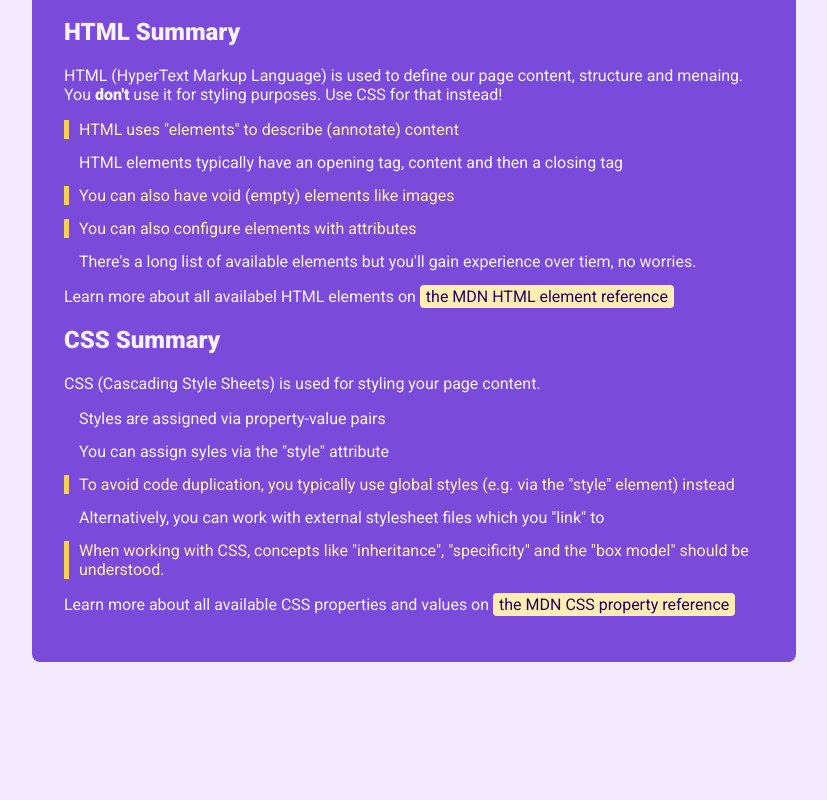
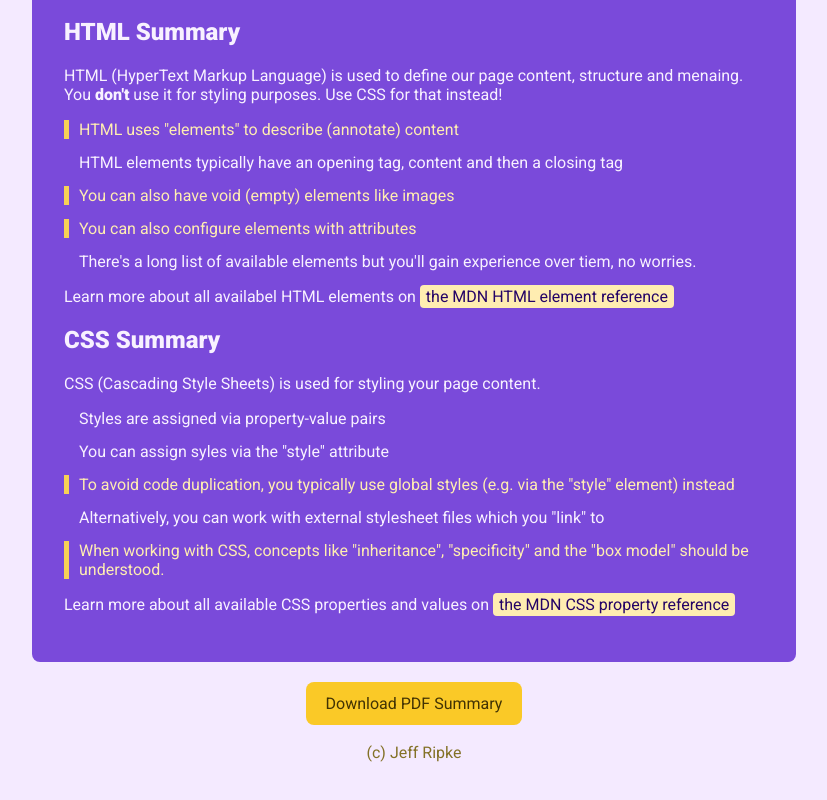
Before and after one commit to jripke74/100-0011, a plain HTML site: page index.html in a window 1280 px wide. Shown: the part 437-1237 px from the top of the page, without its empty margins (226-1053 px from the left). Before the commit the page ends 1131 px from the top, so only its background shows below. Drawn offline with Linux system fonts and the light colour scheme.

Commit message:
add footer and styling for footer

```diff
--- a/index.html
+++ b/index.html
@@ -20,17 +20,23 @@
       <h2>HTML Summary</h2>
       <p>
         HTML (HyperText Markup Language) is used to define our page content,
-        structure and menaing. You <span class="highlight">don't</span> use it for styling purposes. Use CSS
-        for that instead!
+        structure and menaing. You <span class="highlight">don't</span> use it
+        for styling purposes. Use CSS for that instead!
       </p>
       <ul>
-        <li class="extra-important">HTML uses "elements" to describe (annotate) content</li>
+        <li class="extra-important">
+          HTML uses "elements" to describe (annotate) content
+        </li>
         <li>
           HTML elements typically have an opening tag, content and then a
           closing tag
         </li>
-        <li class="extra-important">You can also have void (empty) elements like images</li>
-        <li class="extra-important">You can also configure elements with attributes</li>
+        <li class="extra-important">
+          You can also have void (empty) elements like images
+        </li>
+        <li class="extra-important">
+          You can also configure elements with attributes
+        </li>
         <li>
           There's a long list of available elements but you'll gain experience
           over tiem, no worries.
@@ -67,6 +73,11 @@
         >
       </p>
     </main>
-    <footer></footer>
+    <footer>
+      <a href="html-css-basics-summary.pdf" target="_blank"
+        >Download PDF Summary</a
+      >
+      <p>(c) Jeff Ripke</p>
+    </footer>
   </body>
 </html>
--- a/styles.css
+++ b/styles.css
@@ -51,6 +51,28 @@ a:active {
   background-color: rgb(250, 209, 31);
 }
 
+footer {
+  text-align: center;
+  margin-bottom: 100px;
+}
+
+footer p {
+  color: rgb(131, 113, 39);
+  margin-top: 30px;
+}
+
+footer a {
+  padding: 12px 20px;
+  border-radius: 8px;
+  background-color: rgb(250, 201, 39);
+  color: rgb(66, 51, 4);
+}
+
+footer a:hover,
+footer a:active {
+  background-color: rgb(255, 186, 58);
+}
+
 .extra-important {
   color: rgb(255, 237, 177);
   border-color: rgb(247, 209, 85);
```
